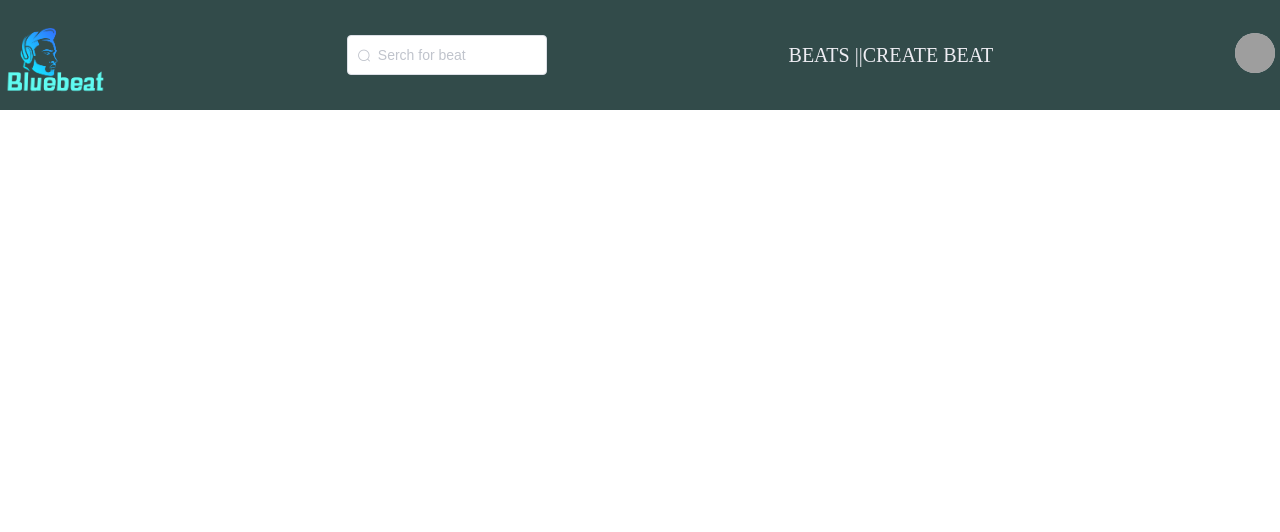
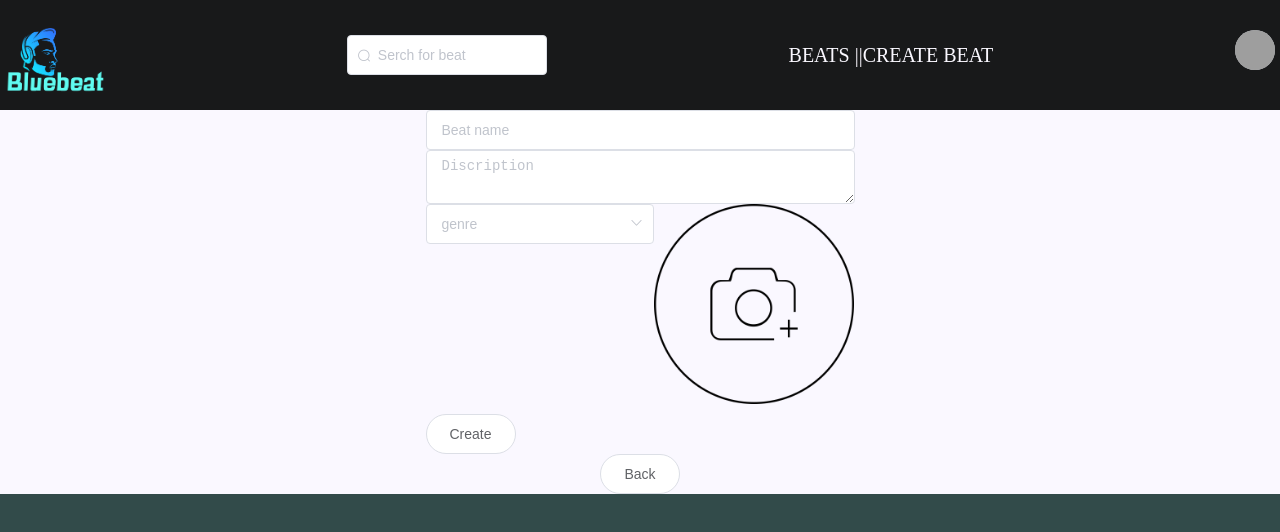
Before and after one commit to omerf18/bluebeat, a Vue app: page /app/add in a window 1280 px wide. Shown: the top 532 px of the page. Built offline with nearby package versions, Linux system fonts and the light colour scheme; grey boxes are pictures that could not be loaded.

Commit message:
beat add

```diff
--- a/src/cmps/beatPreview.vue
+++ b/src/cmps/beatPreview.vue
@@ -1,6 +1,6 @@
   <template>
   <div class="prev-card">
-    <img class="prev-img" src=beat.imgUrl />
+    <img class="prev-img" :src=beat.imgUrl />
     <h2 class="prev-title">{{ beat.name }}</h2>
     <h3 class="prev-genre">{{ beat.genre }}</h3>
     <h3 class="prev-songs-count">{{ beat.songs.length }} Songs in playlist</h3>
--- /dev/null
+++ b/src/cmps/genereSelect.vue
@@ -0,0 +1,30 @@
+<template>
+	<el-select v-model="selectedGenere" placeholder="genre" >
+		<el-option
+			v-for="genere in generes"
+			:key="genere.value"
+			:label="genere.label"
+			:value="genere.value"
+		>
+		</el-option>
+	</el-select>
+</template>
+
+<script>
+export default {
+	props: {
+		 generes:Array
+	},
+	data() {
+		return {
+			selectedGenere:''
+		};
+	},
+	methods: {
+
+    },
+    created(){
+
+    }
+};
+</script>
--- /dev/null
+++ b/src/cmps/uploadImg.vue
@@ -0,0 +1,54 @@
+<template>
+  <div id="app">
+    <template v-if="!isLoading">
+      <label for="imgUploader"> <img src="../assets/img/uploadImg.png" alt=""> </label>
+      <input class="img-upload" type="file" name="img-uploader" id="imgUploader" @change="onUploadImg">
+    </template>
+    <img class="loader" v-else src="https://i.pinimg.com/originals/65/ba/48/65ba488626025cff82f091336fbf94bb.gif" alt="">
+    <div class="img-list">
+      <img v-for="(imgUrl, idx) in imgUrls" :src="imgUrl" :key="idx" alt="img...">
+    </div>
+  </div>
+</template>
+
+<script>
+import { uploadImg } from '@/services/imgUploadService.js';
+
+export default {
+  data() {
+    return {
+      isLoading: false,
+      imgUrls: []
+    }
+  },
+  methods: {
+    async onUploadImg(ev) {
+      this.isLoading = true;
+      const res = await uploadImg(ev);
+      console.log('res:', res.url)
+      this.imgUrls.push(res.url)
+      // this.toyToEdit.imgUrl = res.url;
+      this.isLoading = false;
+    }
+  },
+
+}
+</script>
+
+<style>
+
+.loader {
+  height: 150px;
+}
+
+.img-list img {
+  height: 100px;
+}
+
+label img {
+  height: 200px;
+}
+
+
+
+</style>
--- a/src/router/index.js
+++ b/src/router/index.js
@@ -3,6 +3,7 @@ import vueRouter from 'vue-router'
 import beatHome from '../views/beatHome.vue'
 import beatApp from '../views/beatApp.vue'
 import beatDetails from '../views/beatDetails.vue'
+import beatAdd from '../views/beatAdd.vue'
 
 vue.use(vueRouter)
 
@@ -22,6 +23,11 @@ const routes = [
     name: 'beatDetails',
     component: beatDetails
   },
+  {
+    path: '/app/add',
+    name: 'beatAdd',
+    component: beatAdd
+  },
 ]
 
 const router = new vueRouter({
--- /dev/null
+++ b/src/services/imgUploadService.js
@@ -0,0 +1,18 @@
+import axios from 'axios';
+export const uploadImg = async (ev) =>{
+    // Defining our variables
+    const UPLOAD_PRESET = 'avnztj3g' // Insert yours
+    const CLOUD_NAME = 'toyapp' // Insert yours
+    const UPLOAD_URL = `https://api.cloudinary.com/v1_1/${CLOUD_NAME}/image/upload`
+    const FORM_DATA = new FormData();
+    // Building the request body
+    FORM_DATA.append('file', ev.target.files[0])
+    FORM_DATA.append('upload_preset',UPLOAD_PRESET)
+    // Sending a post method request to Cloudniarys' API
+    try {
+        const res = await axios.post(UPLOAD_URL, FORM_DATA)
+        return res.data;
+    } catch(err) {
+        console.error('ERROR!', err)
+    }
+}
--- a/src/styles/basics/_base.scss
+++ b/src/styles/basics/_base.scss
@@ -8,6 +8,7 @@ html {
 
 body {
     margin: 0;
+    background-color: $bgc2;
 }
 
 h1, h2, h3, h4, h5, h6 {
@@ -25,10 +26,11 @@ p {
     max-width: 54ch;
 }
 
-img {
-    width: 100%;
-}
 ul{
     list-style: none;
     padding: 0;
 }
+.img-upload{
+    height: 0;
+    width: 0;
+}
--- a/src/styles/cmps/_beatHeader.scss
+++ b/src/styles/cmps/_beatHeader.scss
@@ -1,6 +1,6 @@
 .header {
     padding: 5px;
-    background-color: $bgc2;
+    background-color: $bgc1;
 }
 .beat-logo{
     height: 100px;
@@ -8,7 +8,7 @@
 .header-btn{
     font-size: rem(20px);
     text-decoration: none;
-    color: $font2;
+    color: $font1;
 }
 .header-search{
     max-width: 200px;
--- /dev/null
+++ b/src/styles/cmps/beatAdd.scss
@@ -0,0 +1,3 @@
+.beat-add{
+    background-color: $font1;
+}
--- a/src/styles/main.scss
+++ b/src/styles/main.scss
@@ -7,6 +7,7 @@
 // BASICS
 @import "./basics/layout";
 @import "./basics/helpers";
+@import "./basics/base";
 
 
 //VIEWS
@@ -14,3 +15,4 @@
 
 // CMPS
 @import "./cmps/beatHeader";
+@import "./cmps/beatAdd";
--- a/src/styles/setup/_vars.scss
+++ b/src/styles/setup/_vars.scss
@@ -1,5 +1,5 @@
 $logo: #5ffbf1;
-$bgc1: #0f0f0f;
+$bgc1: #18191a;
 $bgc2: #324b4a;
 $font1: #faf8ff;
 $font2: #eeedf3;
--- a/src/views/beatAdd.vue
+++ b/src/views/beatAdd.vue
@@ -1,10 +1,60 @@
-<template></template>
+<template>
+<section class=" beat-add flex col justify-center align-center">
+  <form>
+    <el-input type="text" v-model="beat.name" placeholder="Beat name"></el-input>
+    <el-input type="textarea" :rows="2" v-model="beat.discription" placeholder="Discription"></el-input>
+    <div class="flex row" >
+    <genere-select :generes="genereSelectOpts"></genere-select>
+    <upload-img/>
+    </div>
+    <el-button round >Create</el-button>
+  </form>
+  <el-button round @click="back">Back</el-button>
+</section>
+</template>
 
 <script>
+import genereSelect from '@/cmps/genereSelect';
+import uploadImg from '@/cmps/uploadImg';
 export default {
   name: "beatAdd",
-};
+  data(){
+    return{
+      beat:{
+        name:'',
+        category:'',
+        discription:'',
+        imgUrl:''
+      },
+      genereSelectOpts:[
+        {value:'hip hop',label:'hip hop'},
+        {value:'isreali',label:'isreali'},
+        {value:'dance',label:'dance'},
+        {value:'pop',label:'pop'},
+        {value:'rock n roll',label:'rock n roll'},
+        {value:'latin',label:'latin'}
+      ]
+
+
+    }
+
+  },
+  created(){
+
+  },
+  computed:{
+
+  },
+  methods:{
+    back(){
+            this.$router.go(-1)
+  }
+
+},
+    components:{
+      genereSelect,
+      uploadImg
+    }
+}
+
 </script>
-
-<style>
-</style>
```
Also changed, not shown: src/assets/img/uploadImg.png (added).
